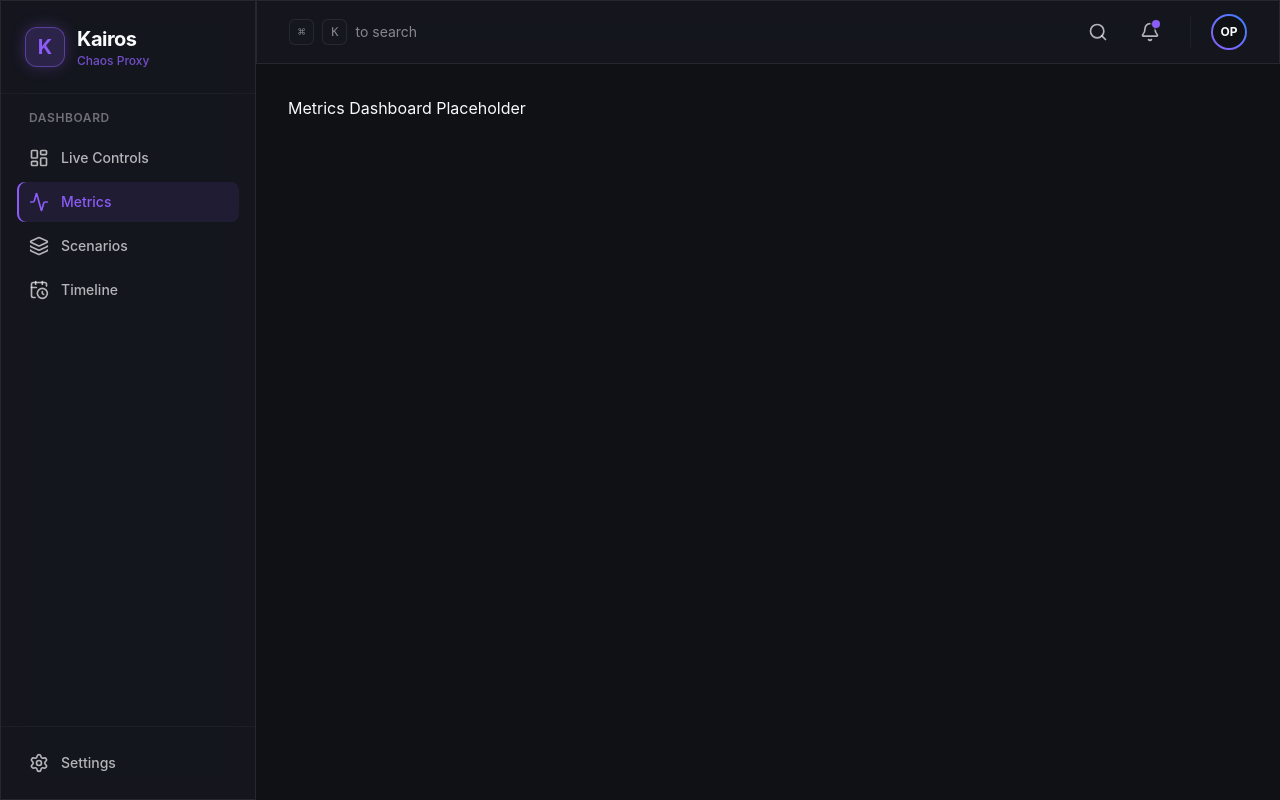
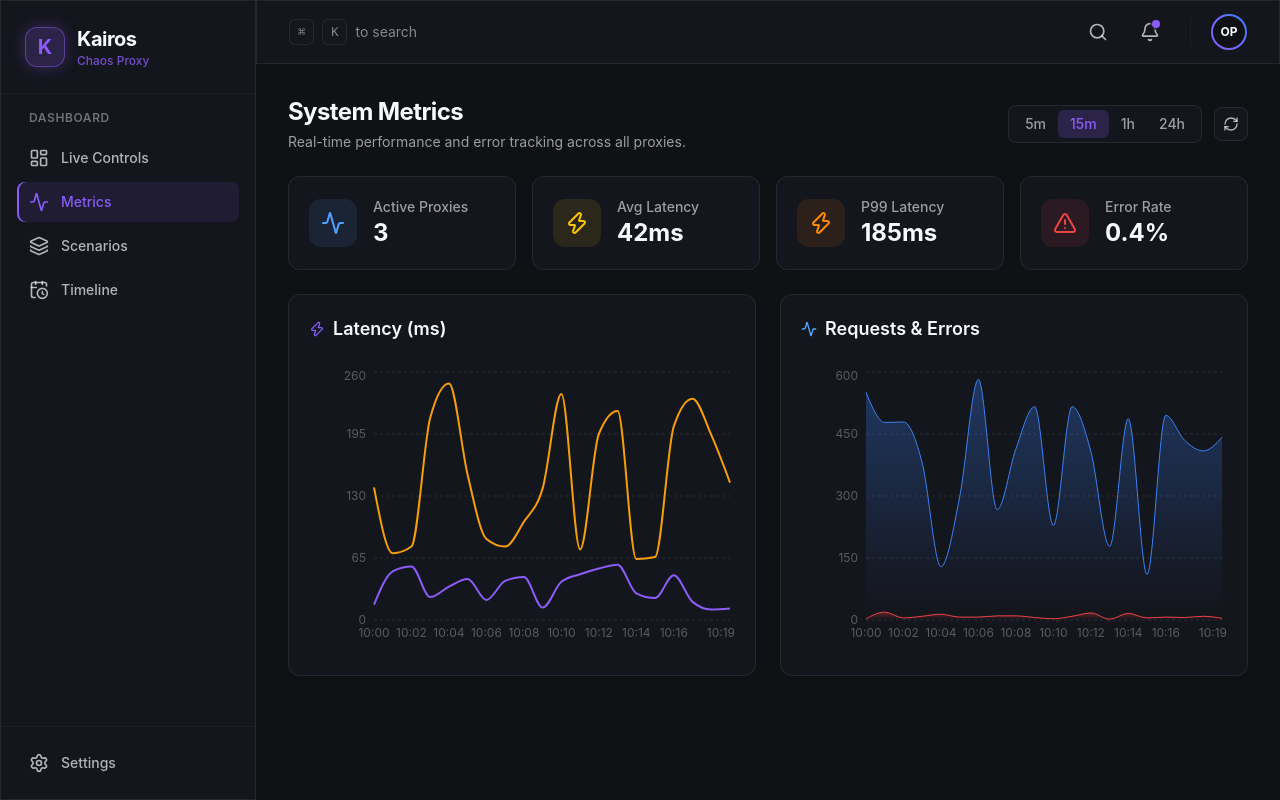
Before and after one commit to PresenceOP-Coder/Kairos, a React (Vite) app in the folder web/: page /metrics in a window 1280 px wide. Built offline with nearby package versions, Linux system fonts and the light colour scheme.

Commit message:
feat(ui): 21.5 Metrics Dashboard

```diff
--- a/web/src/App.tsx
+++ b/web/src/App.tsx
@@ -1,6 +1,7 @@
 import { BrowserRouter as Router, Routes, Route, Navigate } from 'react-router-dom';
 import { DashboardLayout } from './components/layout/DashboardLayout';
 import { Controls } from './pages/Controls';
+import { Metrics } from './pages/Metrics';
 
 function App() {
   return (
@@ -9,7 +10,7 @@ function App() {
         <Route element={<DashboardLayout />}>
           <Route path="/" element={<Navigate to="/controls" replace />} />
           <Route path="/controls" element={<Controls />} />
-          <Route path="/metrics" element={<div>Metrics Dashboard Placeholder</div>} />
+          <Route path="/metrics" element={<Metrics />} />
           <Route path="/scenarios" element={<div>Scenario Management Placeholder</div>} />
           <Route path="/timeline" element={<div>Scheduler / Timeline Placeholder</div>} />
         </Route>
--- /dev/null
+++ b/web/src/pages/Metrics.tsx
@@ -0,0 +1,122 @@
+import { useState } from 'react';
+import {
+  LineChart, Line, AreaChart, Area, XAxis, YAxis, CartesianGrid, Tooltip, ResponsiveContainer, BarChart, Bar
+} from 'recharts';
+import { Activity, Zap, RefreshCw, AlertTriangle } from 'lucide-react';
+
+const mockLatencyData = Array.from({ length: 20 }).map((_, i) => ({
+  time: `10:${i.toString().padStart(2, '0')}`,
+  avg: Math.floor(Math.random() * 50) + 10,
+  p99: Math.floor(Math.random() * 200) + 50,
+}));
+
+const mockRequestData = Array.from({ length: 20 }).map((_, i) => ({
+  time: `10:${i.toString().padStart(2, '0')}`,
+  total: Math.floor(Math.random() * 500) + 100,
+  errors: Math.floor(Math.random() * 20),
+}));
+
+export function Metrics() {
+  const [timeRange, setTimeRange] = useState('15m');
+
+  return (
+    <div className="space-y-6">
+      <div className="flex items-center justify-between">
+        <div>
+          <h2 className="text-2xl font-bold tracking-tight">System Metrics</h2>
+          <p className="text-foreground/60 text-sm mt-1">Real-time performance and error tracking across all proxies.</p>
+        </div>
+        <div className="flex items-center gap-3">
+          <div className="bg-card border border-card-border p-1 rounded-lg flex items-center text-sm font-medium">
+            {['5m', '15m', '1h', '24h'].map(range => (
+              <button
+                key={range}
+                onClick={() => setTimeRange(range)}
+                className={`px-3 py-1 rounded-md transition-colors ${timeRange === range ? 'bg-primary/20 text-primary' : 'text-foreground/60 hover:text-foreground'}`}
+              >
+                {range}
+              </button>
+            ))}
+          </div>
+          <button className="p-2 rounded-lg border border-card-border bg-card hover:bg-card-border/50 transition-colors">
+            <RefreshCw className="w-4 h-4 text-foreground/70" />
+          </button>
+        </div>
+      </div>
+
+      {/* KPI Cards */}
+      <div className="grid grid-cols-1 md:grid-cols-4 gap-4">
+        {[
+          { label: 'Active Proxies', value: '3', icon: Activity, color: 'text-blue-400', bg: 'bg-blue-400/10' },
+          { label: 'Avg Latency', value: '42ms', icon: Zap, color: 'text-yellow-400', bg: 'bg-yellow-400/10' },
+          { label: 'P99 Latency', value: '185ms', icon: Zap, color: 'text-orange-400', bg: 'bg-orange-400/10' },
+          { label: 'Error Rate', value: '0.4%', icon: AlertTriangle, color: 'text-destructive', bg: 'bg-destructive/10' },
+        ].map((stat, i) => (
+          <div key={i} className="glass-panel p-5 rounded-xl flex items-center gap-4">
+            <div className={`w-12 h-12 rounded-xl flex items-center justify-center ${stat.bg} ${stat.color}`}>
+              <stat.icon className="w-6 h-6" />
+            </div>
+            <div>
+              <div className="text-sm text-foreground/60 font-medium">{stat.label}</div>
+              <div className="text-2xl font-bold">{stat.value}</div>
+            </div>
+          </div>
+        ))}
+      </div>
+
+      {/* Charts */}
+      <div className="grid grid-cols-1 lg:grid-cols-2 gap-6">
+        <div className="glass-panel p-5 rounded-xl">
+          <h3 className="text-lg font-semibold mb-6 flex items-center gap-2">
+            <Zap className="w-4 h-4 text-primary" /> Latency (ms)
+          </h3>
+          <div className="h-72">
+            <ResponsiveContainer width="100%" height="100%">
+              <LineChart data={mockLatencyData}>
+                <CartesianGrid strokeDasharray="3 3" stroke="rgba(255,255,255,0.1)" vertical={false} />
+                <XAxis dataKey="time" stroke="rgba(255,255,255,0.3)" fontSize={12} tickLine={false} axisLine={false} />
+                <YAxis stroke="rgba(255,255,255,0.3)" fontSize={12} tickLine={false} axisLine={false} />
+                <Tooltip
+                  contentStyle={{ backgroundColor: 'var(--color-card)', borderColor: 'var(--color-card-border)', borderRadius: '8px' }}
+                  itemStyle={{ color: 'var(--color-foreground)' }}
+                />
+                <Line type="monotone" dataKey="avg" name="Avg Latency" stroke="#8b5cf6" strokeWidth={2} dot={false} />
+                <Line type="monotone" dataKey="p99" name="P99 Latency" stroke="#f59e0b" strokeWidth={2} dot={false} />
+              </LineChart>
+            </ResponsiveContainer>
+          </div>
+        </div>
+
+        <div className="glass-panel p-5 rounded-xl">
+          <h3 className="text-lg font-semibold mb-6 flex items-center gap-2">
+            <Activity className="w-4 h-4 text-blue-400" /> Requests & Errors
+          </h3>
+          <div className="h-72">
+            <ResponsiveContainer width="100%" height="100%">
+              <AreaChart data={mockRequestData}>
+                <defs>
+                  <linearGradient id="colorTotal" x1="0" y1="0" x2="0" y2="1">
+                    <stop offset="5%" stopColor="#3b82f6" stopOpacity={0.3}/>
+                    <stop offset="95%" stopColor="#3b82f6" stopOpacity={0}/>
+                  </linearGradient>
+                  <linearGradient id="colorErrors" x1="0" y1="0" x2="0" y2="1">
+                    <stop offset="5%" stopColor="#ef4444" stopOpacity={0.3}/>
+                    <stop offset="95%" stopColor="#ef4444" stopOpacity={0}/>
+                  </linearGradient>
+                </defs>
+                <CartesianGrid strokeDasharray="3 3" stroke="rgba(255,255,255,0.1)" vertical={false} />
+                <XAxis dataKey="time" stroke="rgba(255,255,255,0.3)" fontSize={12} tickLine={false} axisLine={false} />
+                <YAxis stroke="rgba(255,255,255,0.3)" fontSize={12} tickLine={false} axisLine={false} />
+                <Tooltip
+                  contentStyle={{ backgroundColor: 'var(--color-card)', borderColor: 'var(--color-card-border)', borderRadius: '8px' }}
+                />
+                <Area type="monotone" dataKey="total" name="Total Requests" stroke="#3b82f6" fillOpacity={1} fill="url(#colorTotal)" />
+                <Area type="monotone" dataKey="errors" name="Errors" stroke="#ef4444" fillOpacity={1} fill="url(#colorErrors)" />
+              </AreaChart>
+            </ResponsiveContainer>
+          </div>
+        </div>
+      </div>
+    </div>
+  );
+}
```
